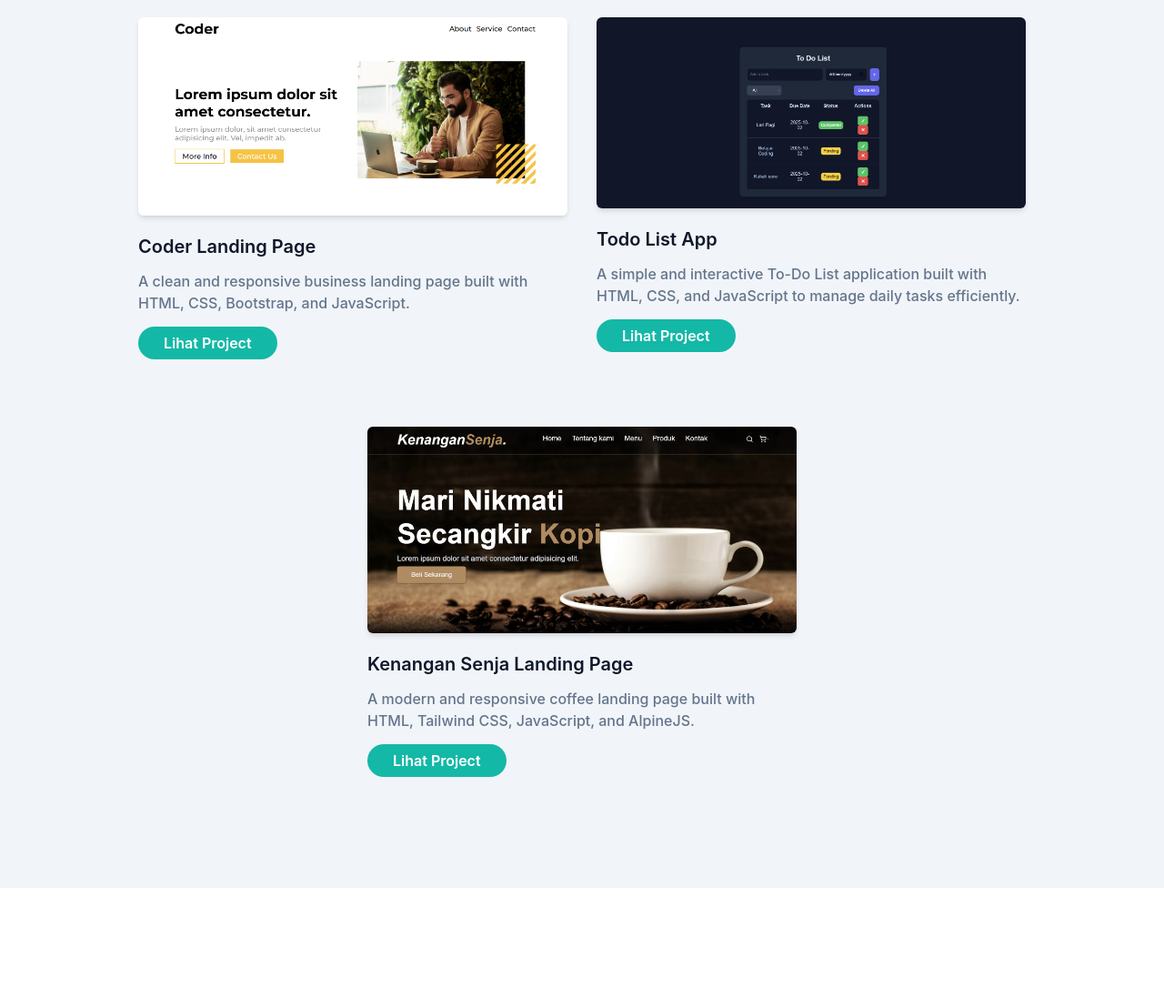
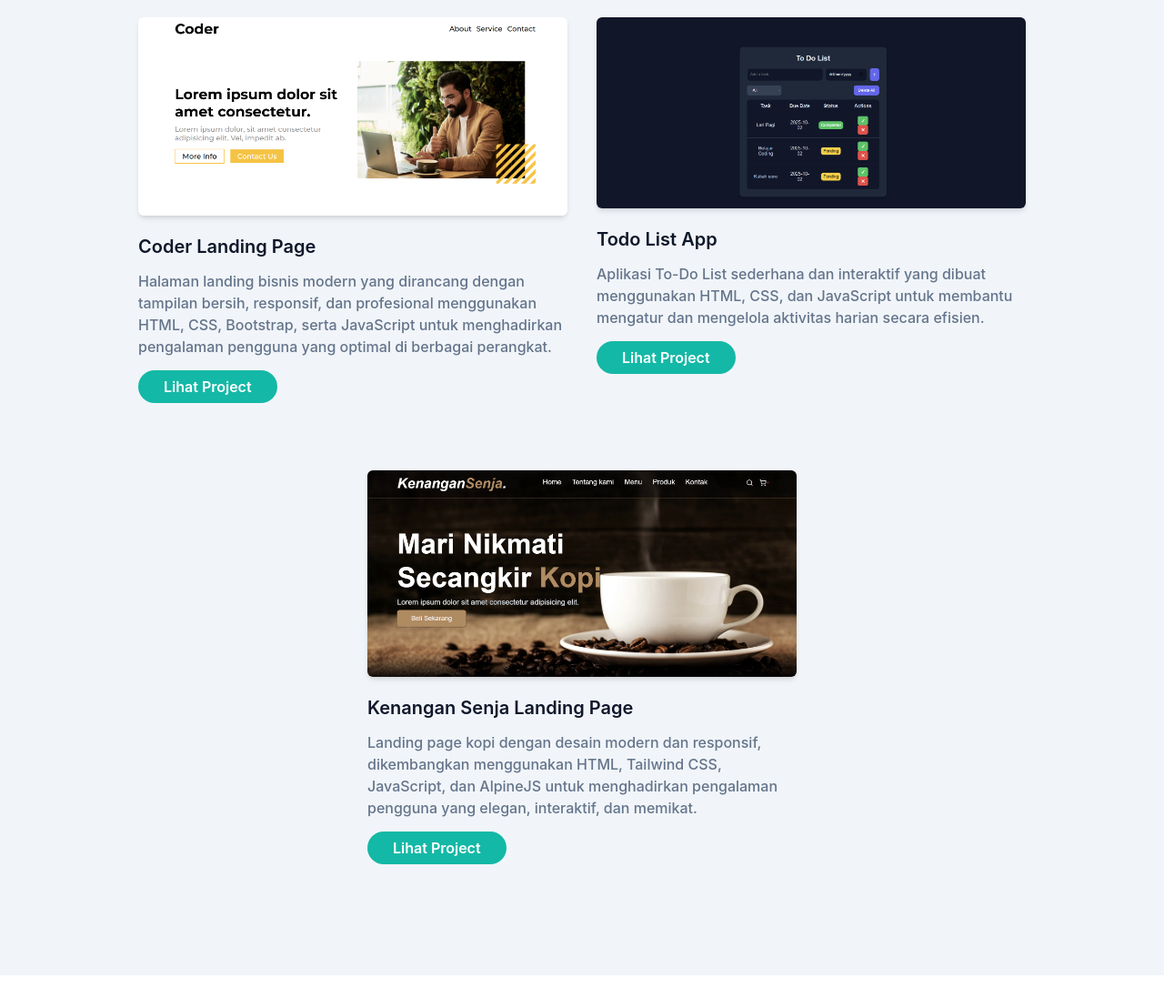
Before and after one commit to Shibasky/Portofolio-BiancoAkbar, a website: page index.html in a window 1280 px wide. Shown: the part 1785-2882 px from the top of the page at 91% size. Drawn offline with Linux system fonts and the light colour scheme.

Commit message:
update ubah bahasa deskripsi portfolio

```diff
--- a/index.html
+++ b/index.html
@@ -117,7 +117,7 @@
                         <img src="img/coder.png" alt="Project 1" class="w-full">
                     </div>
                     <h3 class="font-semibold text-xl text-dark mt-5 mb-3">Coder Landing Page</h3>
-                    <p class="font-medium text-base text-secondary mb-5">A clean and responsive business landing page built with HTML, CSS, Bootstrap, and JavaScript.</p>
+                    <p class="font-medium text-base text-secondary mb-5">Halaman landing bisnis modern yang dirancang dengan tampilan bersih, responsif, dan profesional menggunakan HTML, CSS, Bootstrap, serta JavaScript untuk menghadirkan pengalaman pengguna yang optimal di berbagai perangkat.</p>
                     <a href="https://shibasky.github.io/Kodio/" class="text-base font-semibold text-white bg-primary py-2 px-7 rounded-full hover:shadow-lg
                     hover:opacity-80 transitio duration-300 ease-in-out">Lihat Project</a>
                 </div>
@@ -127,7 +127,7 @@
                         <img src="img/todo-list.png" alt="Project 2" class="w-full">
                     </div>
                     <h3 class="font-semibold text-xl text-dark mt-5 mb-3">Todo List App</h3>
-                    <p class="font-medium text-base text-secondary mb-5">A simple and interactive To-Do List application built with HTML, CSS, and JavaScript to manage daily tasks efficiently.</p>
+                    <p class="font-medium text-base text-secondary mb-5">Aplikasi To-Do List sederhana dan interaktif yang dibuat menggunakan HTML, CSS, dan JavaScript untuk membantu mengatur dan mengelola aktivitas harian secara efisien.</p>
                     <a href="https://shibasky.github.io/CodingCamp-30092025-biancoakbar/" class="text-base font-semibold text-white bg-primary py-2 px-7 rounded-full hover:shadow-lg
                     hover:opacity-80 transitio duration-300 ease-in-out">Lihat Project</a>
                 </div>
@@ -137,7 +137,7 @@
                         <img src="img/kenangansenja.png" alt="Project 3" class="w-full">
                     </div>
                     <h3 class="font-semibold text-xl text-dark mt-5 mb-3">Kenangan Senja Landing Page</h3>
-                    <p class="font-medium text-base text-secondary mb-5">A modern and responsive coffee landing page built with HTML, Tailwind CSS, JavaScript, and AlpineJS.</p>
+                    <p class="font-medium text-base text-secondary mb-5">Landing page kopi dengan desain modern dan responsif, dikembangkan menggunakan HTML, Tailwind CSS, JavaScript, dan AlpineJS untuk menghadirkan pengalaman pengguna yang elegan, interaktif, dan memikat.</p>
                     <a href="https://shibasky.github.io/" class="text-base font-semibold text-white bg-primary py-2 px-7 rounded-full hover:shadow-lg
                     hover:opacity-80 transitio duration-300 ease-in-out">Lihat Project</a>
                 </div>
```
